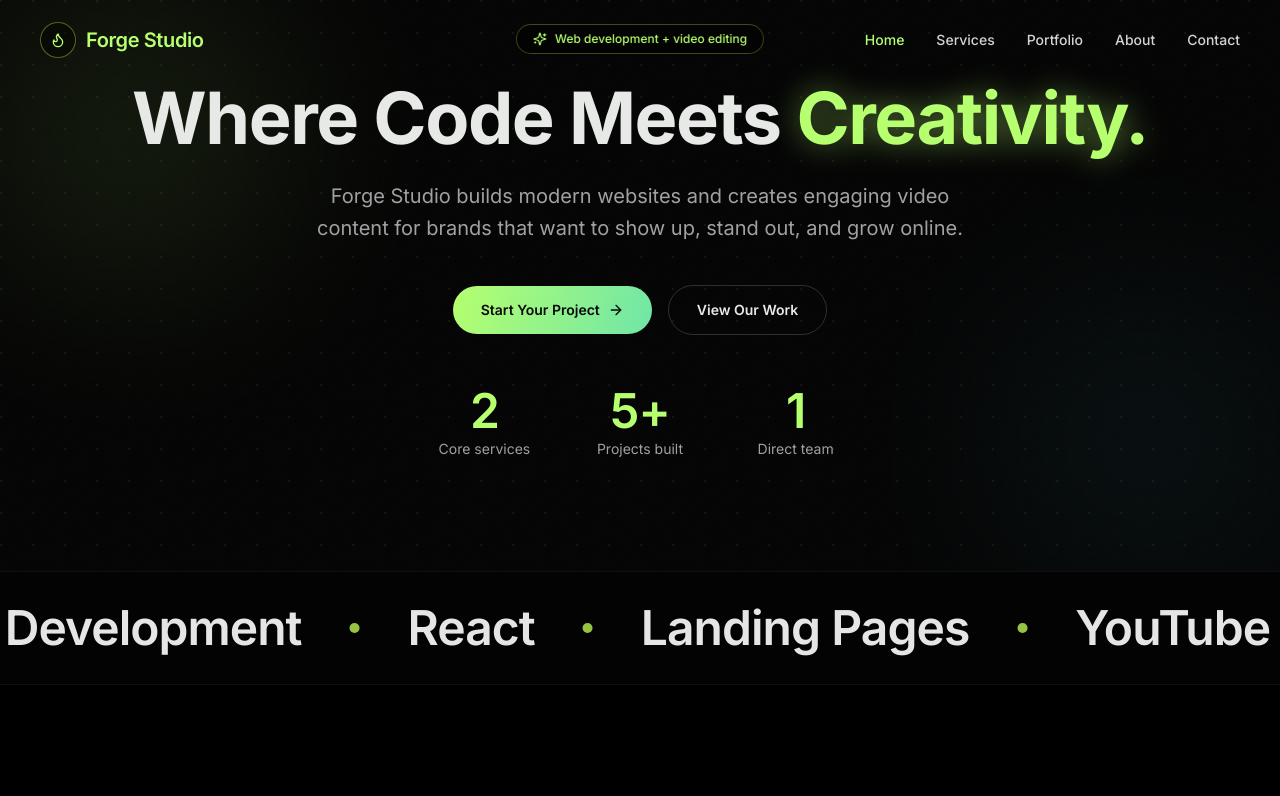
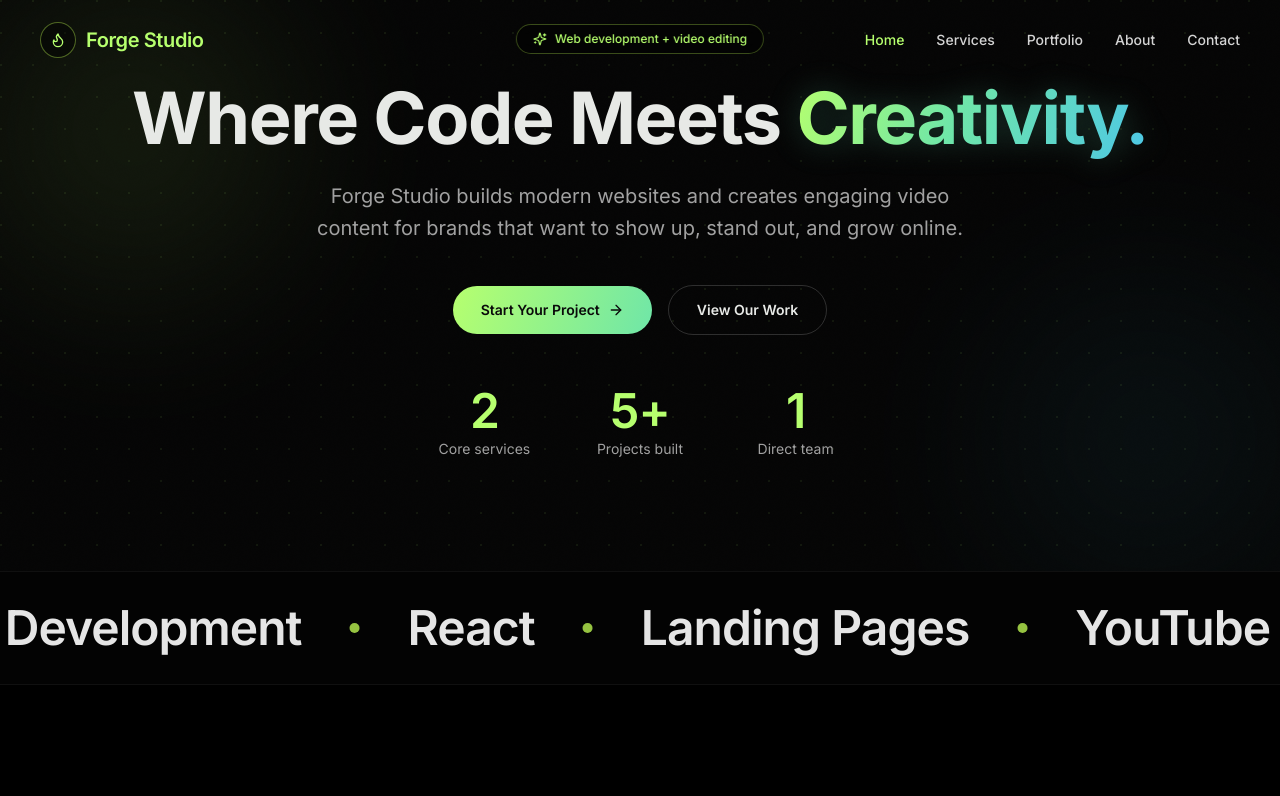
Before and after one commit to mirzahasnain-git/forge-studio-website, a React (Vite) app: page / in a window 1280 px wide. Shown: the top 796 px of the page. Built offline with nearby package versions, Linux system fonts and the light colour scheme.

Commit message:
Match Creativity heading to video gradient style

```diff
--- a/src/components/Hero.jsx
+++ b/src/components/Hero.jsx
@@ -31,7 +31,7 @@ const Hero = () => {
             className="font-display mt-8 text-5xl md:text-6xl lg:text-7xl font-bold tracking-tight leading-[1.05] max-w-5xl"
           >
             Where Code Meets{" "}
-            <span className="text-lime drop-shadow-[0_0_15px_rgba(182,255,110,0.5)]">
+            <span className="hero-gradient-text drop-shadow-[0_0_15px_rgba(100,224,180,0.25)]">
               Creativity.
             </span>
           </motion.h1>
```
